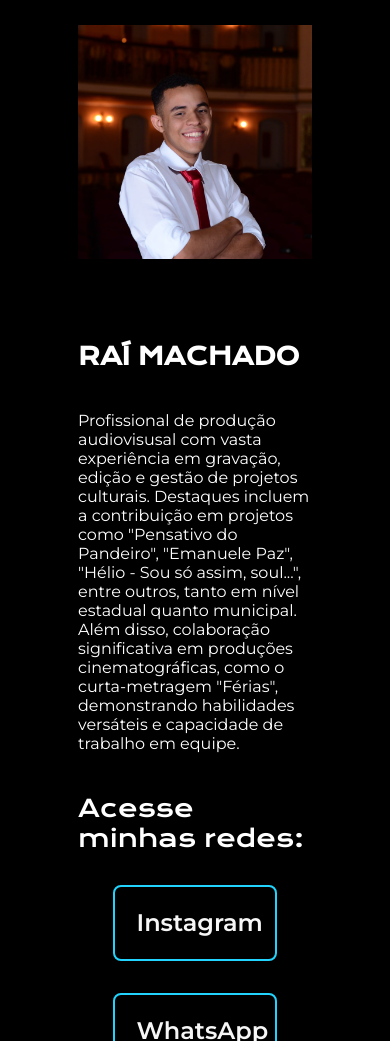
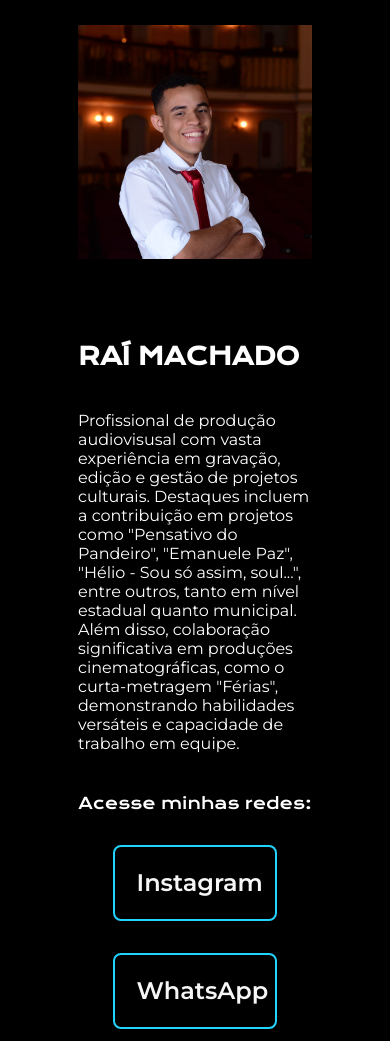
Before and after one commit to rai-com-i/portifolio, a plain HTML site: page index.html in a window 390 px wide. Shown: the part 59-1100 px from the top of the page. Drawn offline with nearby package versions, Linux system fonts and the light colour scheme.

Commit message:
Update style.css

```diff
--- a/estilos/style.css
+++ b/estilos/style.css
@@ -131,10 +131,14 @@ body {
 }
 
 
-.Apes_conteudo_nome2{
+    .Apes_conteudo_nome2{
     font-size: 1rem;
     font-family: "Montserrat", sans-serif;
 }
-
+    .subtitulo{
+    font-family: "Krona One", sans-serif;
+    font-weight: 400;
+    font-size: 1rem;
+}
 
 }
```
